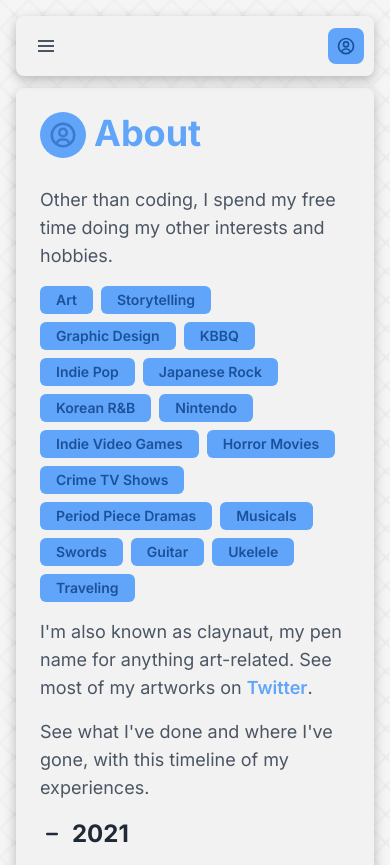
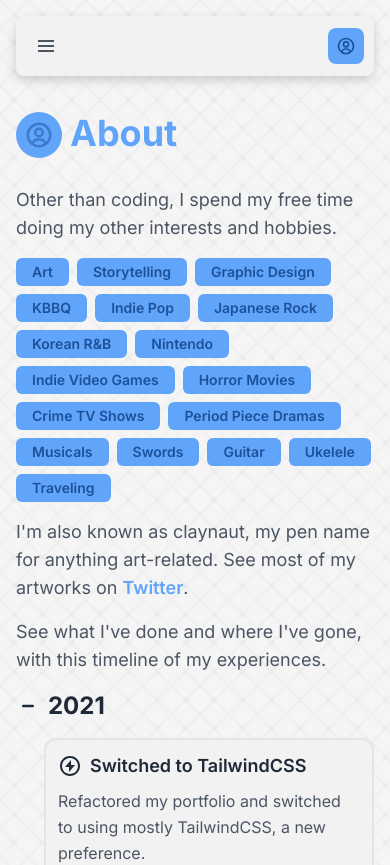
Before and after one commit to claynaut/portfolio-v2, a Next.js app: page /about in a window 390 px wide. Shown: the top 865 px of the page. Built offline with nearby package versions, Linux system fonts and the light colour scheme.

Commit message:
Adjust styling

```diff
--- a/components/BlogBlurb.js
+++ b/components/BlogBlurb.js
@@ -9,7 +9,7 @@ export default function BlogBlurb(props) {
         whileHover={{ scale: 1.03 }}
         whileTap={{ scale: 0.995}}
         transition={{ ease: 'easeInOut', duration: 0.1 }}
-        className='group flex flex-col w-full p-5 border-2 border-border rounded-xl hover:bg-border cursor-pointer'
+        className='group flex flex-col w-full p-5 border-2 border-border rounded-xl bg-primary hover:bg-border cursor-pointer'
       >
         <div className='flex flex-col sm:flex-row sm:justify-between mb-3 font-semibold'>
           <h3 className='mb-1 text-text-secondary group-hover:text-accent'>
--- a/components/Container.js
+++ b/components/Container.js
@@ -4,7 +4,7 @@ import Footer from './Footer'
 export default function Container({ children }) {
   return (
     <Layout>
-      <div className='flex flex-col justify-between my-[5.5rem] xl:my-4 p-6 rounded-lg bg-primary shadow-shadow'>
+      <div className='flex flex-col justify-between mt-28 mb-6 xl:my-4 xl:p-6 rounded-lg xl:bg-primary xl:shadow-shadow'>
         {children}
         <Footer />
       </div>
--- a/components/Layout.js
+++ b/components/Layout.js
@@ -1,7 +1,7 @@
 export default function Layout({ children }) {
   return (
-    <main className='flex flex-col xl:flex-row xl:justify-center items-center px-4 w-full min-h-screen'>
-      <div className='xl:relative w-full xl:w-240'>
+    <main className='flex flex-col xl:flex-row justify-center items-center px-4 w-full min-h-screen'>
+      <div className='xl:relative w-full max-w-[60rem]'>
         {children}
       </div>
     </main>
--- a/components/ProjectBlurb.js
+++ b/components/ProjectBlurb.js
@@ -18,7 +18,7 @@ export default function ProjectBlurb({ link, title, date, caption, stack, extern
             whileHover={{ scale: 1.03 }}
             whileTap={{ scale: 0.995}}
             transition={{ ease: 'easeInOut', duration: 0.1 }}
-            className='group flex flex-col w-full p-5 border-2 border-border rounded-xl hover:bg-border cursor-pointer'
+            className='group flex flex-col w-full p-5 border-2 border-border rounded-xl bg-primary hover:bg-border cursor-pointer'
           >
             <div className='flex flex-col sm:flex-row sm:justify-between mb-3 font-semibold'>
               <h3 className='mb-1 text-text-secondary group-hover:text-accent'>
@@ -46,7 +46,7 @@ export default function ProjectBlurb({ link, title, date, caption, stack, extern
             whileHover={{ scale: 1.03 }}
             whileTap={{ scale: 0.995}}
             transition={{ ease: 'easeInOut', duration: 0.1 }}
-            className='group flex flex-col w-full p-5 border-2 border-border rounded-xl hover:bg-border cursor-pointer'
+            className='group flex flex-col w-full p-5 border-2 border-border rounded-xl bg-primary hover:bg-border cursor-pointer'
           >
             <div className='flex flex-col sm:flex-row sm:justify-between mb-3 font-semibold'>
               <h3 className='mb-1 text-text-secondary group-hover:text-accent'>
--- a/components/TimeBlurb.js
+++ b/components/TimeBlurb.js
@@ -1,6 +1,6 @@
 export default function TimeBlurb(props) {
   return (
-    <div className='group flex w-full p-3 border-2 border-border rounded-xl hover:bg-border cursor-default'>
+    <div className='group flex w-full p-3 border-2 border-border rounded-xl bg-primary hover:bg-border cursor-default'>
       <div className='flex flex-col gap-2'>
         <div className='flex items-center gap-2 font-semibold text-text-secondary group-hover:text-accent'>
           <div className='text-2xl'>
--- a/pages/about.js
+++ b/pages/about.js
@@ -253,7 +253,7 @@ export default function About() {
               year={year}
               length={length}
             >
-              <div className='grid grid-cols-1 xl:grid-cols-2 gap-3 w-full pl-7'>
+              <div className='grid grid-cols-1 lg:grid-cols-2 gap-3 w-full pl-7'>
                 { events.map(({icon, title, caption}) =>
                   <TimeBlurb
                     icon={icon}
--- a/pages/index.js
+++ b/pages/index.js
@@ -8,7 +8,7 @@ export default function Home() {
       <Head>
         <title>J.S. Pescasio | Home</title>
       </Head>
-      <section className='flex flex-col-reverse md:flex-row w-full'>
+      <section className='flex flex-col-reverse lg:flex-row w-full'>
         <div>
           <h1>
             Hello! I&apos;m J.S.
@@ -22,7 +22,7 @@ export default function Home() {
           </p>
         </div>
         <div
-          className='flex self-center md:self-end min-w-[15rem] md:min-w-[20rem] w-60 md:w-80 min-h-[15rem] md:min-h-[20rem] h-60 md:h-80 md:ml-4 mb-3 md:mb-0 rounded-xl bg-profile bg-contain bg-no-repeat'
+          className='flex self-center lg:self-end min-w-[15rem] sm:min-w-[20rem] w-60 sm:w-80 min-h-[15rem] sm:min-h-[20rem] h-60 sm:h-80 lg:ml-4 mb-3 lg:mb-0 rounded-xl bg-profile bg-contain bg-no-repeat'
         />
       </section>
     </Container>
--- a/pages/projects.js
+++ b/pages/projects.js
@@ -192,7 +192,7 @@ export default function Projects() {
             <h1>Projects</h1>
           </div>
           <h2>In the Works</h2>
-          <div className='grid grid-cols-1 xl:grid-cols-2 gap-3'>
+          <div className='grid grid-cols-1 lg:grid-cols-2 gap-3'>
             { current.map(({ link, title, date, caption, stack, external }) =>
               <ProjectBlurb
                 link={link}
@@ -205,7 +205,7 @@ export default function Projects() {
             )}
           </div>
           <h2>Upcoming</h2>
-          <div className='grid grid-cols-1 xl:grid-cols-2 gap-3'>
+          <div className='grid grid-cols-1 lg:grid-cols-2 gap-3'>
             { upcoming.map(({ link, title, date, caption, stack, external }) =>
               <ProjectBlurb
                 link={link}
@@ -218,7 +218,7 @@ export default function Projects() {
             )}
           </div>
           <h2>Completed</h2>
-          <div className='grid grid-cols-1 xl:grid-cols-2 gap-3'>
+          <div className='grid grid-cols-1 lg:grid-cols-2 gap-3'>
             { completed.map(({ link, title, date, caption, stack, external }) =>
               <ProjectBlurb
                 link={link}
--- a/tailwind.source.css
+++ b/tailwind.source.css
@@ -17,7 +17,7 @@
     --nav-accent: #18191e;
     --nav-button: #121317;
     --border: #18191e;
-    --shadow: 0 4px 12px 0 rgba(0, 0, 0, 0.45);
+    --shadow: 0 4px 12px -2px rgba(0, 0, 0, 0.45);
   }
 
   [data-theme='light'] {
@@ -33,7 +33,7 @@
     --nav-accent: #e4e4e4;
     --nav-button: #d1d5db;
     --border: #e4e4e4;
-    --shadow: 0 4px 12px 0 rgba(0, 0, 0, 0.25);
+    --shadow: 0 4px 12px -1px rgba(0, 0, 0, 0.2);
   }
 
   [data-theme='dark'] {
@@ -49,7 +49,7 @@
     --nav-accent: #18191e;
     --nav-button: #121317;
     --border: #18191e;
-    --shadow: 0 4px 12px 0 rgba(0, 0, 0, 0.45);
+    --shadow: 0 4px 12px -2px rgba(0, 0, 0, 0.45);
   }
 
   h1 {
```
